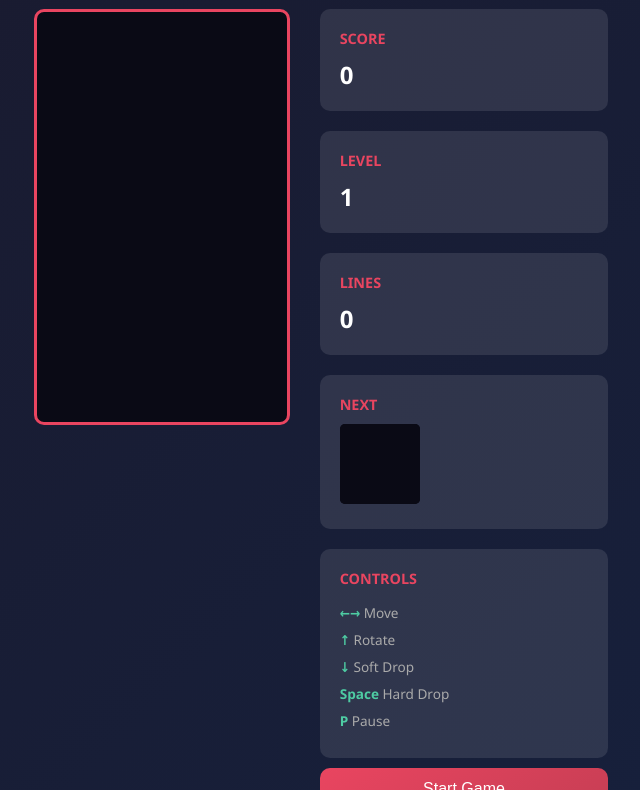
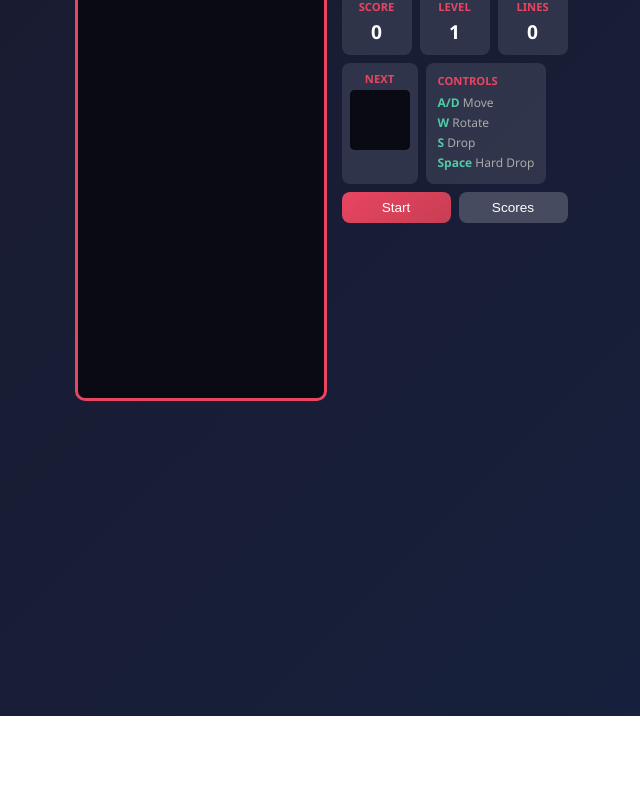
Before and after one commit to lojul/minigame, a plain HTML site: page games/tetris.html in a window 1280 px wide. Shown: the part 84-874 px from the top of the page, without its empty margins (319-959 px from the left). After the commit the page ends 800 px from the top, so only its background shows below. Drawn offline with nearby package versions, Linux system fonts and the light colour scheme.

Commit message:
Tetris: Change to WASD controls and compact layout
- Changed controls from arrow keys to WASD (A/D move, W rotate, S drop)
- Prevents page scrolling issues
- Made layout more compact to fit without scrolling
- Combined stats into rows, smaller buttons and info boxes

Co-Authored-By: Claude Opus 4.5 <noreply@anthropic.com>

```diff
--- a/games/tetris.html
+++ b/games/tetris.html
@@ -14,14 +14,18 @@
             display: flex;
             flex-direction: column;
             align-items: center;
-            padding: 20px;
+            padding: 10px;
         }
 
         .header {
             display: flex;
             align-items: center;
-            gap: 20px;
-            margin-bottom: 20px;
+            gap: 15px;
+            margin-bottom: 10px;
+        }
+
+        .header h1 {
+            font-size: 1.5rem;
         }
 
         .back-btn {
@@ -42,7 +46,7 @@
 
         .game-container {
             display: flex;
-            gap: 30px;
+            gap: 15px;
             align-items: flex-start;
         }
 
@@ -50,70 +54,87 @@
             background: #0a0a15;
             border: 3px solid #e94560;
             border-radius: 10px;
-            padding: 5px;
+            padding: 3px;
         }
 
         #tetris { display: block; }
 
-        .side-panel { color: #fff; }
+        .side-panel {
+            color: #fff;
+            display: flex;
+            flex-direction: column;
+            gap: 8px;
+        }
+
+        .stats-row {
+            display: flex;
+            gap: 8px;
+        }
 
         .info-box {
             background: rgba(255, 255, 255, 0.1);
-            padding: 20px;
-            border-radius: 10px;
-            margin-bottom: 20px;
-            min-width: 150px;
+            padding: 10px 15px;
+            border-radius: 8px;
+            min-width: 70px;
+            text-align: center;
         }
 
         .info-box h3 {
             color: #e94560;
-            margin-bottom: 10px;
-            font-size: 0.9rem;
+            margin-bottom: 4px;
+            font-size: 0.7rem;
             text-transform: uppercase;
         }
 
-        .info-box p { font-size: 1.5rem; font-weight: bold; }
+        .info-box p { font-size: 1.2rem; font-weight: bold; }
+
+        .info-box.next-piece {
+            padding: 8px;
+        }
 
         #nextPiece { background: #0a0a15; border-radius: 5px; }
 
         .controls {
             background: rgba(255, 255, 255, 0.1);
-            padding: 20px;
-            border-radius: 10px;
-            font-size: 0.85rem;
+            padding: 10px 12px;
+            border-radius: 8px;
+            font-size: 0.75rem;
         }
 
         .controls h3 {
             color: #e94560;
-            margin-bottom: 15px;
-            font-size: 0.9rem;
+            margin-bottom: 6px;
+            font-size: 0.7rem;
             text-transform: uppercase;
         }
 
-        .controls p { margin-bottom: 8px; color: #aaa; }
+        .controls p { margin-bottom: 3px; color: #aaa; }
         .controls span { color: #4ecca3; font-weight: bold; }
 
+        .button-row {
+            display: flex;
+            gap: 8px;
+        }
+
         button {
-            margin-top: 10px;
-            padding: 12px 30px;
-            font-size: 1rem;
+            padding: 8px 16px;
+            font-size: 0.85rem;
             background: linear-gradient(145deg, #e94560, #c73e54);
             color: white;
             border: none;
-            border-radius: 10px;
+            border-radius: 8px;
             cursor: pointer;
             transition: transform 0.2s, box-shadow 0.2s;
-            width: 100%;
+            flex: 1;
         }
 
         button:hover {
             transform: translateY(-2px);
-            box-shadow: 0 6px 12px rgba(233, 69, 96, 0.4);
+            box-shadow: 0 4px 8px rgba(233, 69, 96, 0.4);
         }
 
         button.btn-secondary {
             background: rgba(255, 255, 255, 0.2);
-            margin-top: 10px;
         }
 
         .modal {
@@ -233,48 +254,50 @@
         </div>
 
         <div class="side-panel">
+            <div class="stats-row">
                 <div class="info-box">
                     <h3>Score</h3>
                     <p id="score">0</p>
                 </div>
-
                 <div class="info-box">
                     <h3>Level</h3>
                     <p id="level">1</p>
                 </div>
-
                 <div class="info-box">
                     <h3>Lines</h3>
                     <p id="lines">0</p>
                 </div>
-
-            <div class="info-box">
-                <h3>Next</h3>
-                <canvas id="nextPiece" width="80" height="80"></canvas>
             </div>
 
+            <div class="stats-row">
+                <div class="info-box next-piece">
+                    <h3>Next</h3>
+                    <canvas id="nextPiece" width="60" height="60"></canvas>
+                </div>
                 <div class="controls">
                     <h3>Controls</h3>
-                <p><span>←→</span> Move</p>
-                <p><span>↑</span> Rotate</p>
-                <p><span>↓</span> Soft Drop</p>
+                    <p><span>A/D</span> Move</p>
+                    <p><span>W</span> Rotate</p>
+                    <p><span>S</span> Drop</p>
                     <p><span>Space</span> Hard Drop</p>
-                <p><span>P</span> Pause</p>
+                </div>
             </div>
 
-            <button id="startBtn">Start Game</button>
-            <button id="viewScoreboardBtn" class="btn-secondary">Scoreboard</button>
+            <div class="button-row">
+                <button id="startBtn">Start</button>
+                <button id="viewScoreboardBtn" class="btn-secondary">Scores</button>
+            </div>
         </div>
     </div>
 
     <div class="mobile-controls">
         <div class="mobile-row">
-            <button class="mobile-btn" id="rotateBtn">↻</button>
+            <button class="mobile-btn" id="rotateBtn">W</button>
         </div>
         <div class="mobile-row">
-            <button class="mobile-btn" id="leftBtn">←</button>
-            <button class="mobile-btn" id="downBtn">↓</button>
-            <button class="mobile-btn" id="rightBtn">→</button>
+            <button class="mobile-btn" id="leftBtn">A</button>
+            <button class="mobile-btn" id="downBtn">S</button>
+            <button class="mobile-btn" id="rightBtn">D</button>
         </div>
         <div class="mobile-row">
             <button class="mobile-btn" id="dropBtn" style="width: 140px;">Drop</button>
@@ -445,7 +468,7 @@
             for (let r = 0; r < nextPiece.length; r++) {
                 for (let c = 0; c < nextPiece[r].length; c++) {
                     if (nextPiece[r][c]) {
-                        drawBlock(nextCtx, offsetX + c, offsetY + r, COLORS[nextPiece[r][c]], 20);
+                        drawBlock(nextCtx, offsetX + c, offsetY + r, COLORS[nextPiece[r][c]], 15);
                     }
                 }
             }
@@ -642,14 +665,14 @@
             }
         }
 
-        // Event listeners
+        // Event listeners - WASD controls
         document.addEventListener('keydown', (e) => {
             if (isGameOver && e.code !== 'Enter') return;
             switch (e.code) {
-                case 'ArrowLeft': move(-1); break;
-                case 'ArrowRight': move(1); break;
-                case 'ArrowDown': drop(); score += 1; updateStats(); break;
-                case 'ArrowUp': rotate(); break;
+                case 'KeyA': move(-1); break;
+                case 'KeyD': move(1); break;
+                case 'KeyS': e.preventDefault(); drop(); score += 1; updateStats(); break;
+                case 'KeyW': rotate(); break;
                 case 'Space': e.preventDefault(); hardDrop(); break;
                 case 'KeyP': togglePause(); break;
                 case 'Enter': if (isGameOver) startGame(); break;
```
Lines whose indentation alone changed are shown as unchanged.
